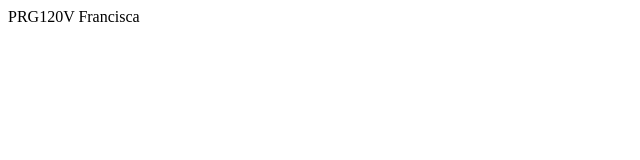
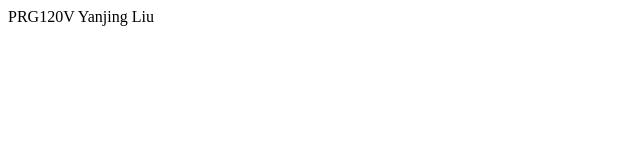
Before and after one commit to liuyanjing1011/prg102v, a plain HTML site: page index.html in a window 1280 px wide. Shown: the full height of the page, 0-640 px from the left. Drawn offline with Linux system fonts and the light colour scheme.

Commit message:
index.html

```diff
--- a/index.html
+++ b/index.html
@@ -4,6 +4,6 @@
     <title>Eksempel</title>
 </head>
 <body>
-    PRG120V Francisca
+    PRG120V Yanjing Liu
 </body>
 </html>
```
